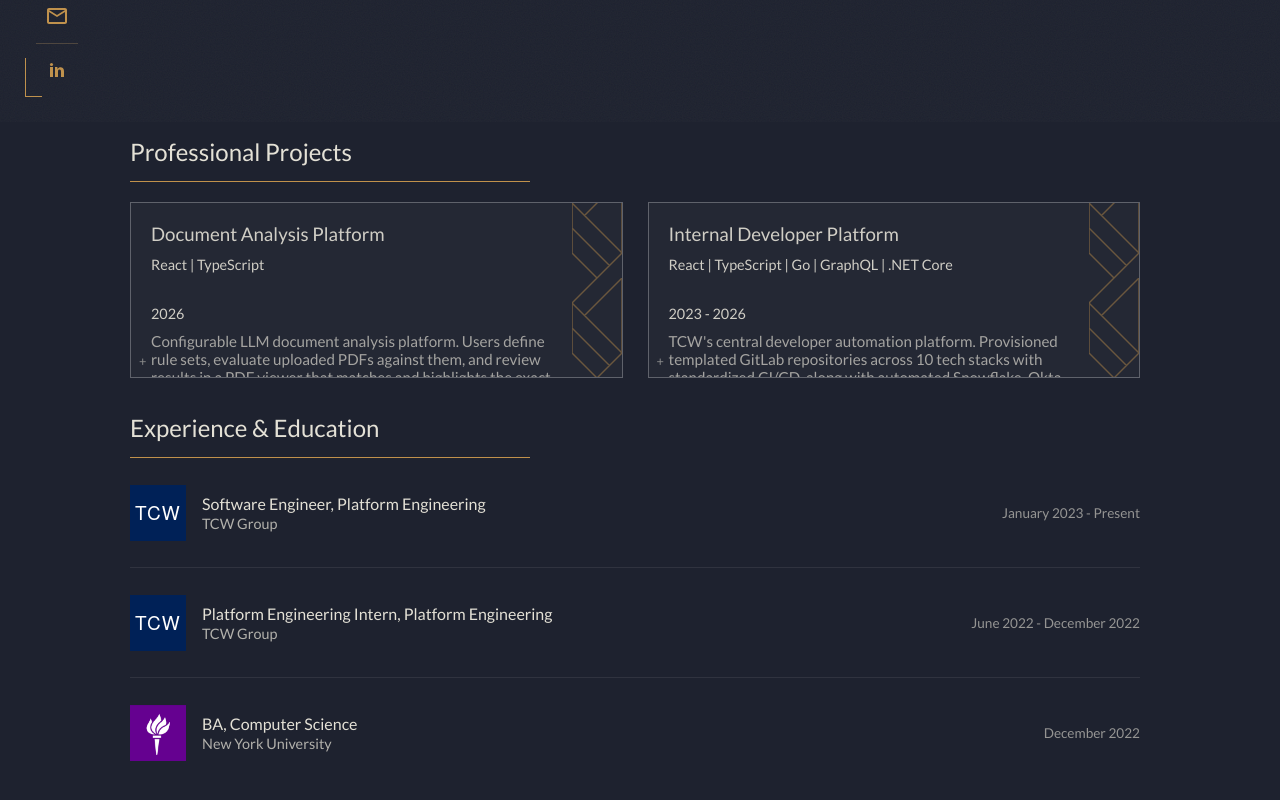
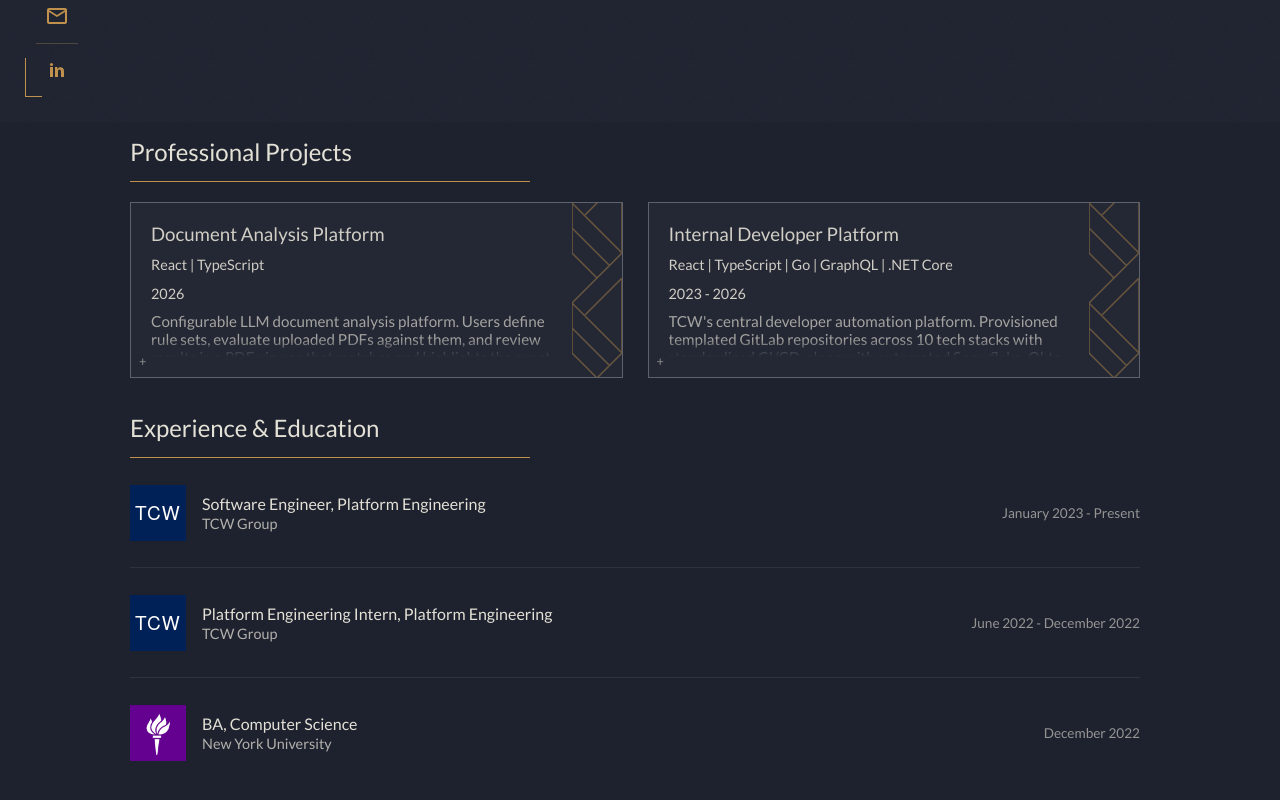
Before and after one commit to ckovacsdev/ckdev, a React (Vite) app: page / in a window 1280 px wide. Shown: the part 678-1478 px from the top of the page. Built offline with nearby package versions, Linux system fonts and the light colour scheme.

Commit message:
fade text in cards

```diff
--- a/src/components/work-card/work-card.css
+++ b/src/components/work-card/work-card.css
@@ -56,7 +56,6 @@
     margin: 0;
     font-size: 0.9rem;
 	line-height: 1.4;
-	min-height: 2.8em;
 }
 .work-card-date {
     margin: 0;
@@ -69,9 +68,14 @@
 }
 .work-card-subtitle {
     margin: 0;
+	flex: 1;
     max-width: 54ch;
     opacity: 0.75;
 	font-size: clamp(0.8rem, 0.7rem + 0.4vw, 0.95rem);
+	overflow: hidden;
+	-webkit-mask-image: linear-gradient(to bottom, black 60%, transparent 100%);
+    mask-image: linear-gradient(to bottom, black 60%, transparent 100%);
+
 }
 .work-card-detail {
 	max-width: 68ch;
```
